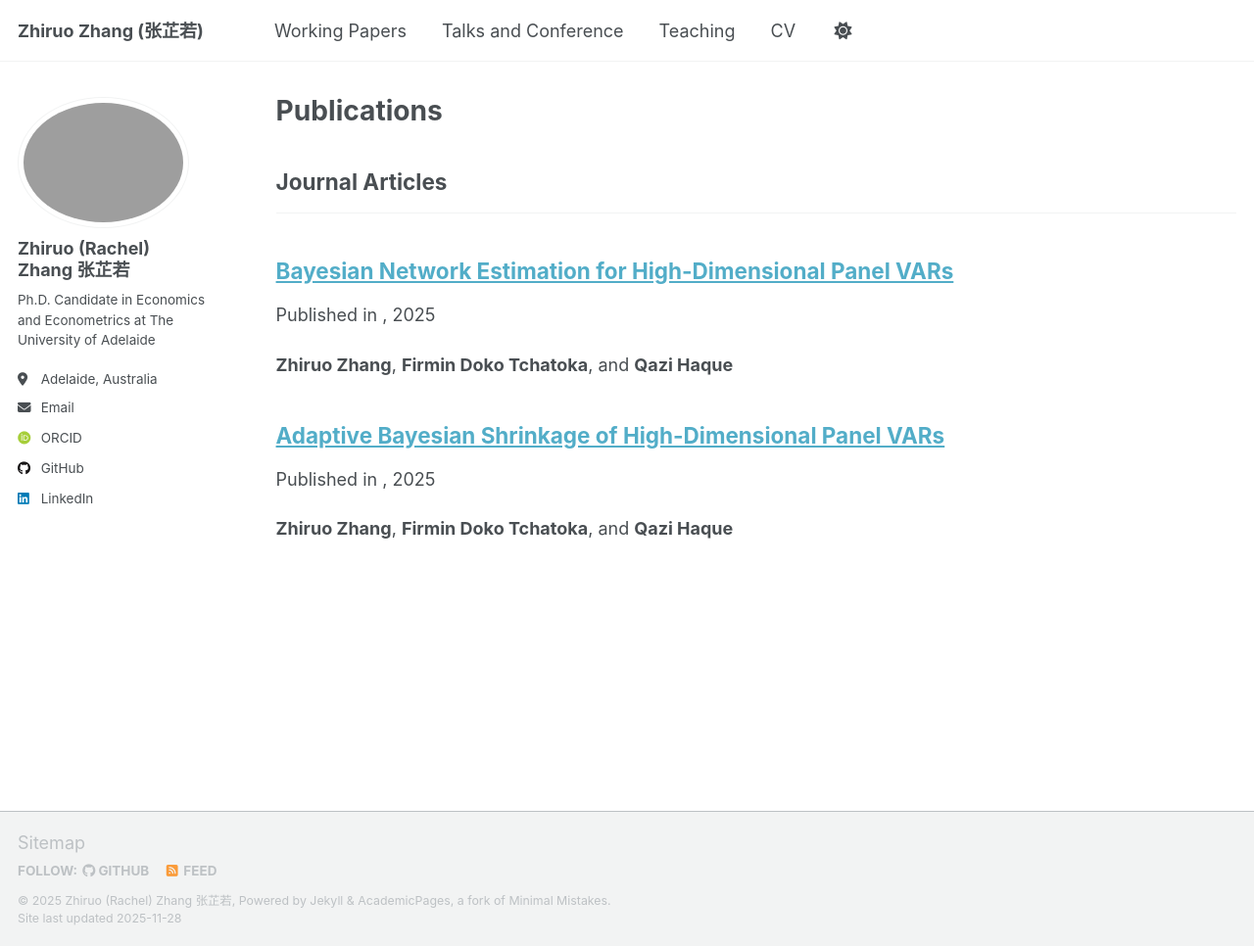
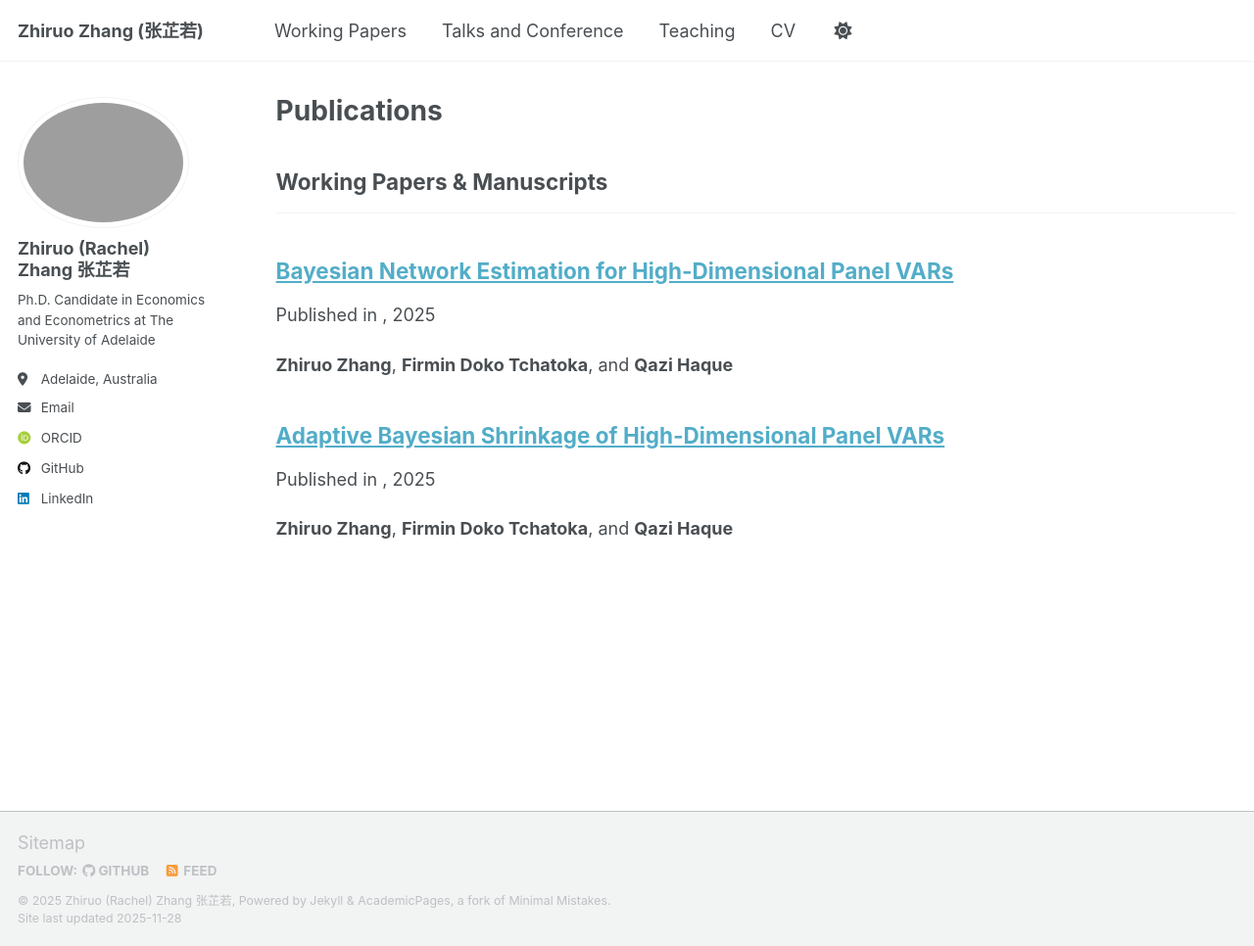
Before and after one commit to zhiruozzr/zhiruozzr.github.io, a Jekyll site: the page built from _pages/publications.html, in a window 1280 px wide and 966 px high. Shown: the whole window at 98% size. Built offline with Jekyll 4.4.1, drawn with Linux system fonts in a browser that asks for light colours; some web fonts are replaced; a script that is not in the unit is left out.

Commit message:
Update publication category titles in config

```diff
--- a/_config.yml
+++ b/_config.yml
@@ -47,9 +47,9 @@
 # Publication Category - The following the list of publication categories and their headings
 publication_category:
   books:
-    title: 'Books'
+    title: 'Journal Articles'
   manuscripts:
-    title: 'Journal Articles'
+    title: 'Working Papers & Manuscripts'
   conferences:
     title: 'Conference Papers'
 
```
